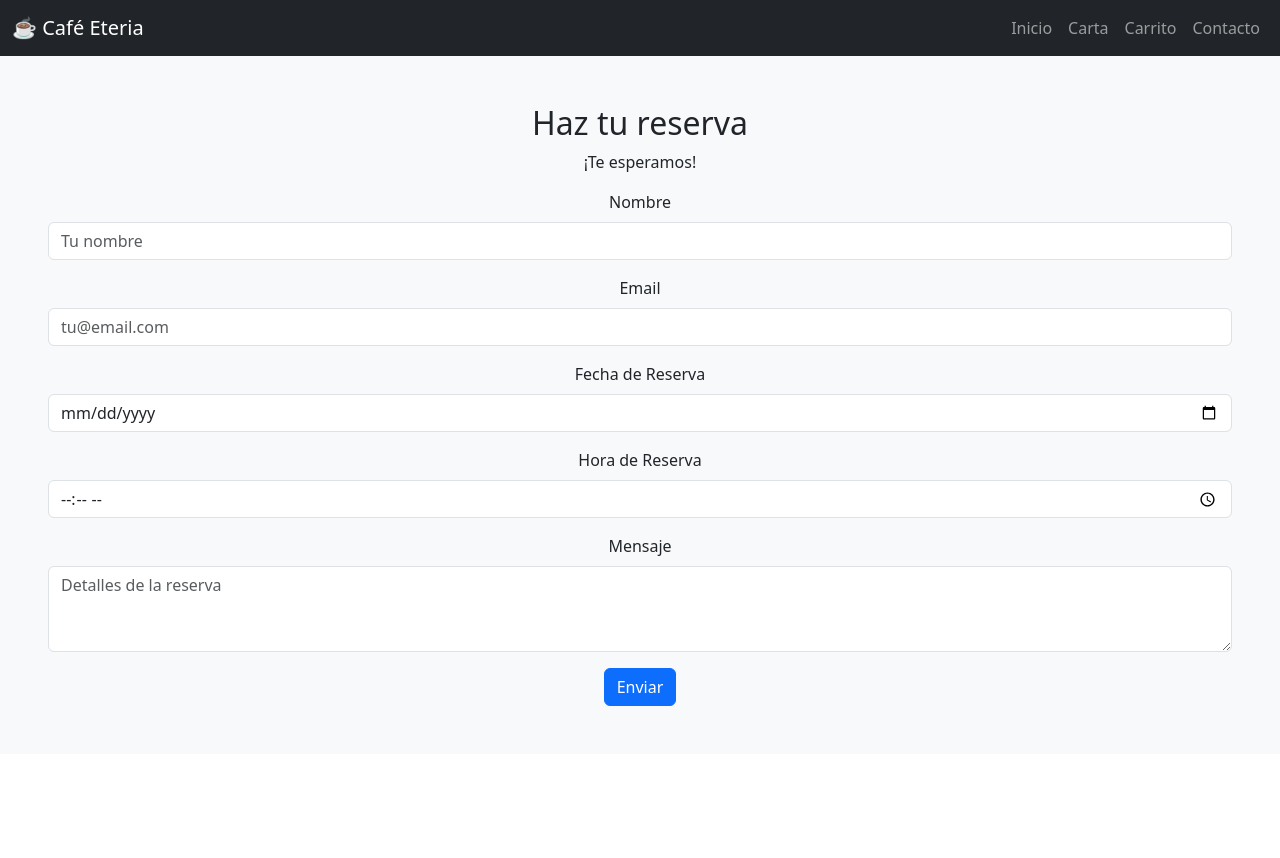
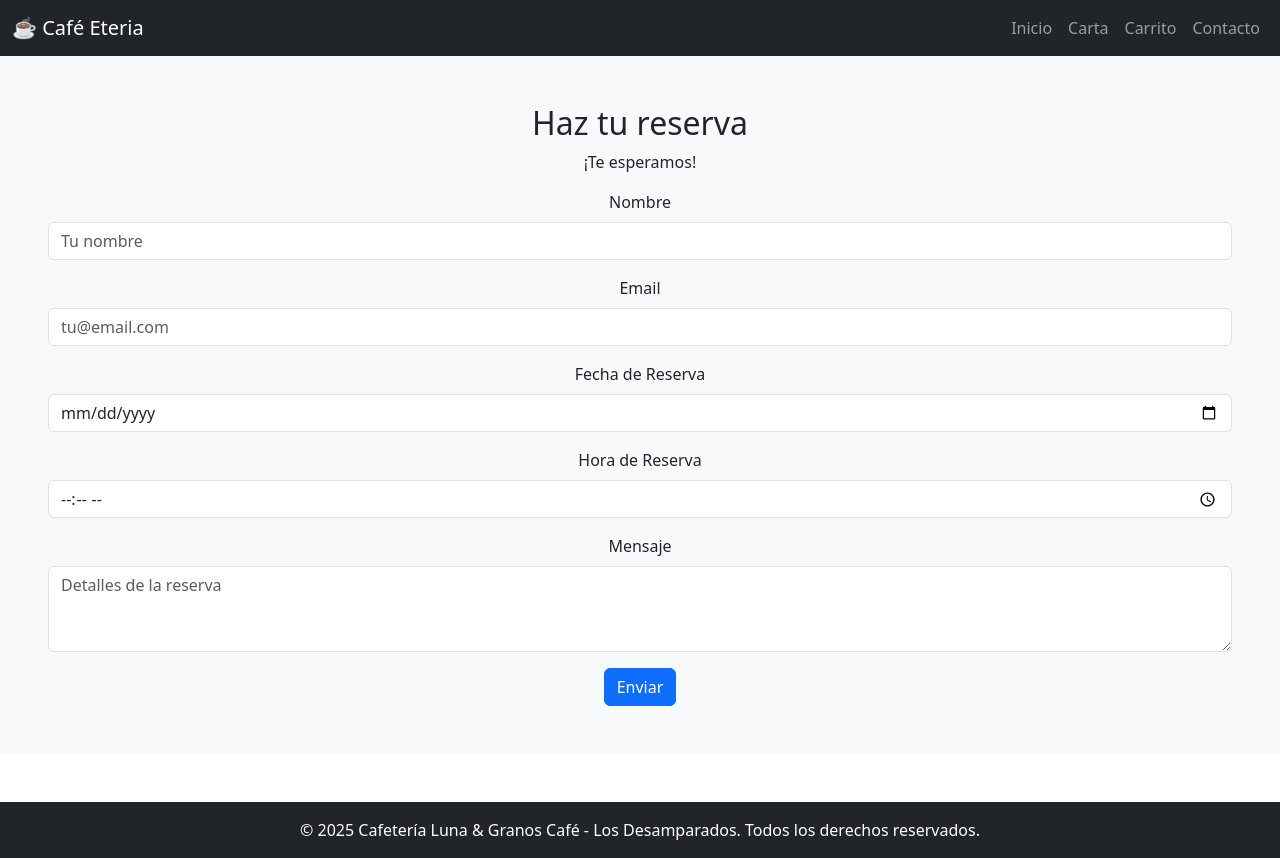
Before and after one commit to LeonelAgustinArce/Proyecto-CIU-LosDesamparados, a React (Vite) app in the folder proyecto-Cafeteria-losDesamparados/: page /reserva in a window 1280 px wide. Before the commit the page ends 800 px from the top, so only its background shows below. Built offline with nearby package versions, Linux system fonts and the light colour scheme; the HTML template or start-up script is replaced by a standard one.

Commit message:
se agrego el footer y se reubico la navbar

```diff
--- a/proyecto-Cafeteria-losDesamparados/src/App.jsx
+++ b/proyecto-Cafeteria-losDesamparados/src/App.jsx
@@ -1,15 +1,17 @@
-import { Routes, Route } from 'react-router-dom';
+import { Routes, Route, Router } from 'react-router-dom';
 import Navbar from './components/Navbar';
 import Home from './pages/Home';
 import Carta from './pages/Carta';
 import Carrito from './pages/Carrito';
 import Reserva from './pages/Reserva';
 import './App.css';
+import Footer from './Footer';
+import Header from './Header';
 
 function App() {
   return (
     <div className="App">
-      <Navbar />
+      <Header />
       <main>
         <Routes>
           <Route path="/" element={<Home />} />
@@ -18,6 +20,7 @@
           <Route path="/reserva" element={<Reserva />} />
         </Routes>
       </main>
+      < Footer />
     </div>
   );
 }
--- /dev/null
+++ b/proyecto-Cafeteria-losDesamparados/src/Footer.jsx
@@ -0,0 +1,11 @@
+import React from "react";
+
+function Footer() {
+    return (
+    <footer className="bg-dark text-white text-center p-3 mt-5">
+        &copy; 2025 Cafetería Luna & Granos Café - Los Desamparados. Todos los derechos reservados.
+    </footer>
+    );
+}
+
+export default Footer;
--- /dev/null
+++ b/proyecto-Cafeteria-losDesamparados/src/Header.jsx
@@ -0,0 +1,12 @@
+import React from "react";
+import Navbar from "./components/Navbar";
+
+function Header() {
+    return (
+        <header>
+            <Navbar />
+        </header>
+    );
+}
+
+export default Header;
```
